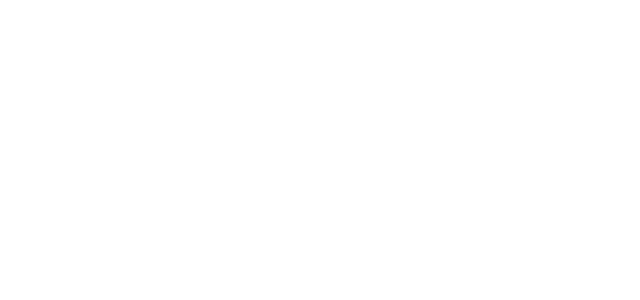
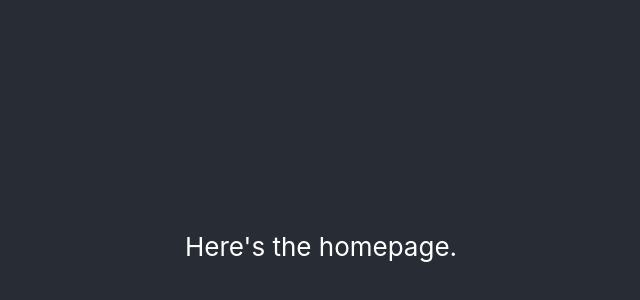
Before and after one commit to EdmundJohnCruz/Web-Dev-Amalgamate, a React (Create React App) app: page /home in a window 1280 px wide. Shown: the part 154-454 px from the top of the page, without its empty margins (319-959 px from the left). Built offline with nearby package versions, Linux system fonts and the light colour scheme.

Commit message:
Link to homepage using Switch and Route.
Homepage is now connected to the landing page with react-router-dom's Switch and Route. Also moved some files around and added a few comments here and there.

```diff
--- a/src/App.js
+++ b/src/App.js
@@ -1,14 +1,20 @@
+/*Node Module Imports*/
 import React from 'react';
 import {Route, Switch} from 'react-router-dom';
+/*Page Imports*/
+import Home from './pages/Home';
 import Landing from './pages/Landing';
 
 const App = () => {
   return (
-     <Switch>
-       <Route exact path = "/">
-         <Landing />
-        </Route>
-      </Switch>
+    <Switch>
+      <Route exact path = "/">
+        <Landing />
+      </Route>
+      <Route path="/home">
+        <Home />
+      </Route>
+    </Switch>
   );
 }
 
--- a/src/index.js
+++ b/src/index.js
@@ -1,6 +1,8 @@
+/*Node Module Imports*/
 import React from 'react';
 import ReactDOM from 'react-dom';
 import {BrowserRouter} from 'react-router-dom';
+/*Page Imports*/
 import '../src/css/index.css';
 import App from './App';
 
--- /dev/null
+++ b/src/pages/Home.js
@@ -0,0 +1,12 @@
+import React from 'react';
+
+const Home = () => {
+    return (
+        <div className="Home">
+          <header className="Landing-header">
+            <p>Here's the homepage.</p>
+          </header>
+        </div>
+      );
+}
+export default Home;
--- a/src/pages/Landing.js
+++ b/src/pages/Landing.js
@@ -5,11 +5,11 @@ const Landing = () => {
     return (
         <div className="Landing">
           <header className="Landing-header">
-            <p>
-              Here is the start of the project!
-            </p>
+            <p>Welcome to the Almaga.</p>
+            <a href="/home">Enter the Site</a>
           </header>
         </div>
       );
 }
+
 export default Landing;
```
Also changed, not shown: src/tests/setupTests.js (renamed from src/setupTests.js), 1 other file (tests, documents, lock files or other folders).
